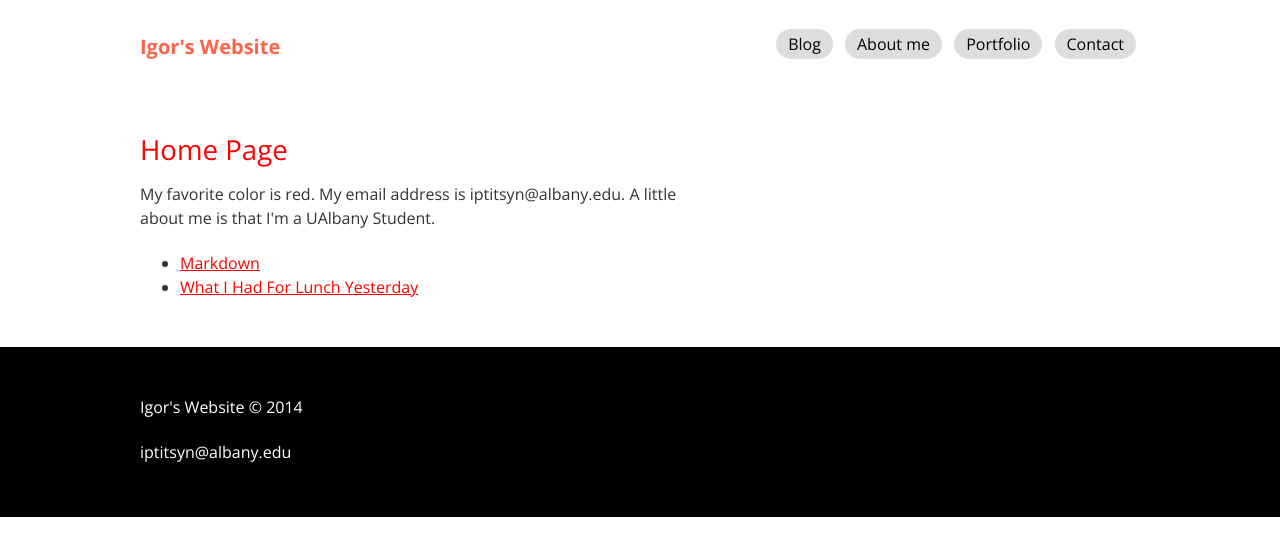
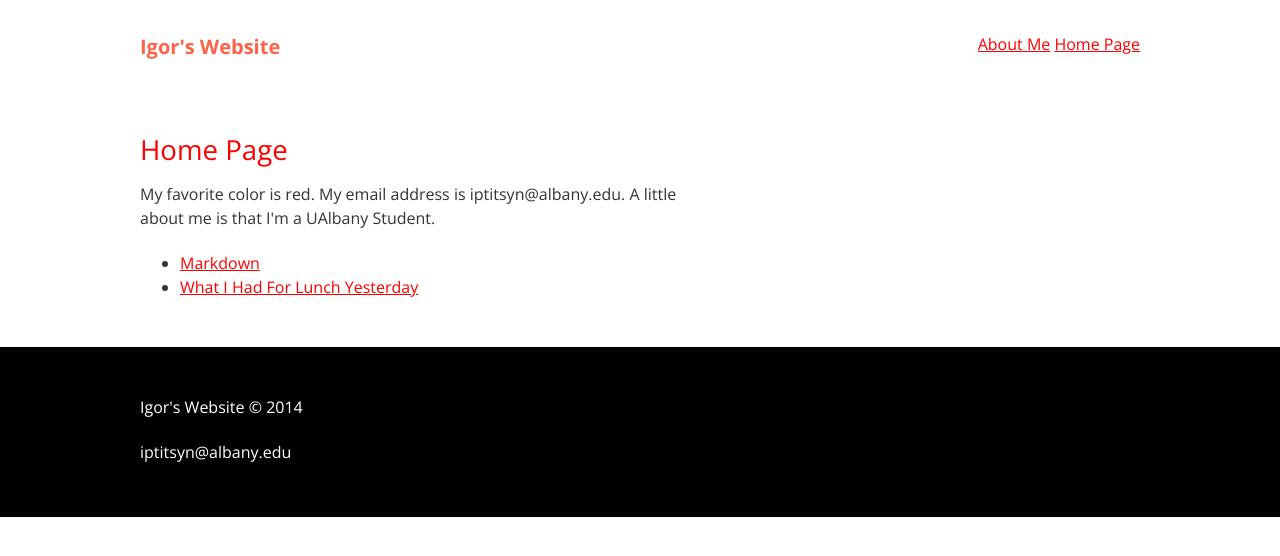
Before and after one commit to 1Igorp/1igorp.github.io, a Jekyll site: the page built from index.html, in a window 1280 px wide. Shown: the top 556 px of the page. Built offline with Jekyll 4.4.1, drawn with Linux system fonts in a browser that asks for light colours.

Commit message:
nav change

```diff
--- a/_includes/header.html
+++ b/_includes/header.html
@@ -3,10 +3,14 @@
                 <a href="#" class="site-title">{{ site.title }}</a>
                 <nav class="navbar">
                     <ul class="header-nav">
-                        <li><a class="nav-link" href="#">Blog</a></li>
-                        <li><a class="nav-link" href="#">About me</a></li>
-                        <li><a class="nav-link" href="#">Portfolio</a></li>
-                        <li><a class="nav-link" href="#">Contact</a></li>
+
+                       {% for nav in site.pages %}
+  {% if nav.title %}
+   <li> <a class="{% if nav.title == page.title %} active{% endif %}" href="{{ nav.url }}">{{ nav.title }}</a></li>
+  {% endif %}
+{% endfor %}
+
+
                     </ul>
                 </nav>
            </div>
```
